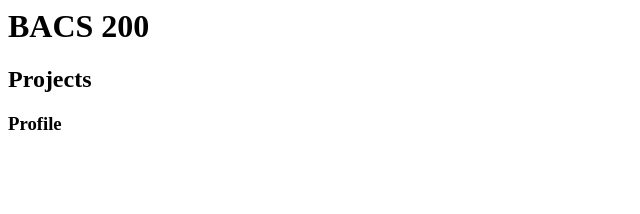
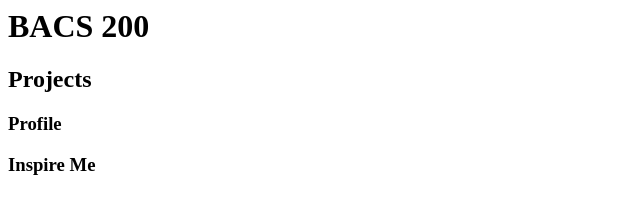
Before and after one commit to KatieStever/KatieStever.gethub.io, a plain HTML site: page bacs200/index.html in a window 1280 px wide. Shown: the whole page, without its empty margins (0-640 px from the left). Drawn offline with Linux system fonts and the light colour scheme.

Commit message:
Update index.html

```diff
--- a/bacs200/index.html
+++ b/bacs200/index.html
@@ -10,7 +10,7 @@
     <a herf="profile.html">Profile</a>
 	</h3>
   <h3>
-    <a herf="inspire.html"Inspire Me</a>
+    <a herf="inspire.html">Inspire Me</a>
   </h3>
 </body>
 </html>
```
